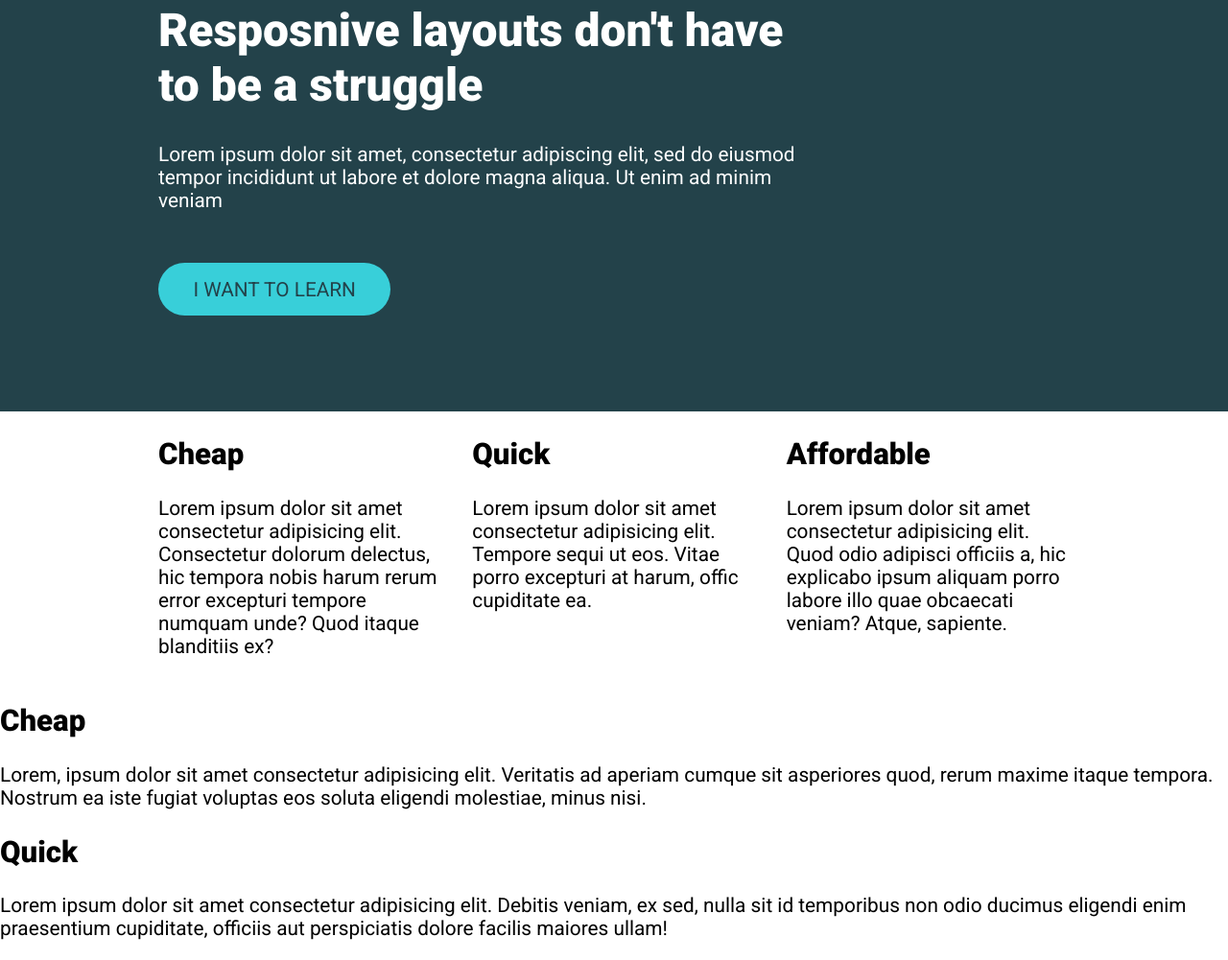
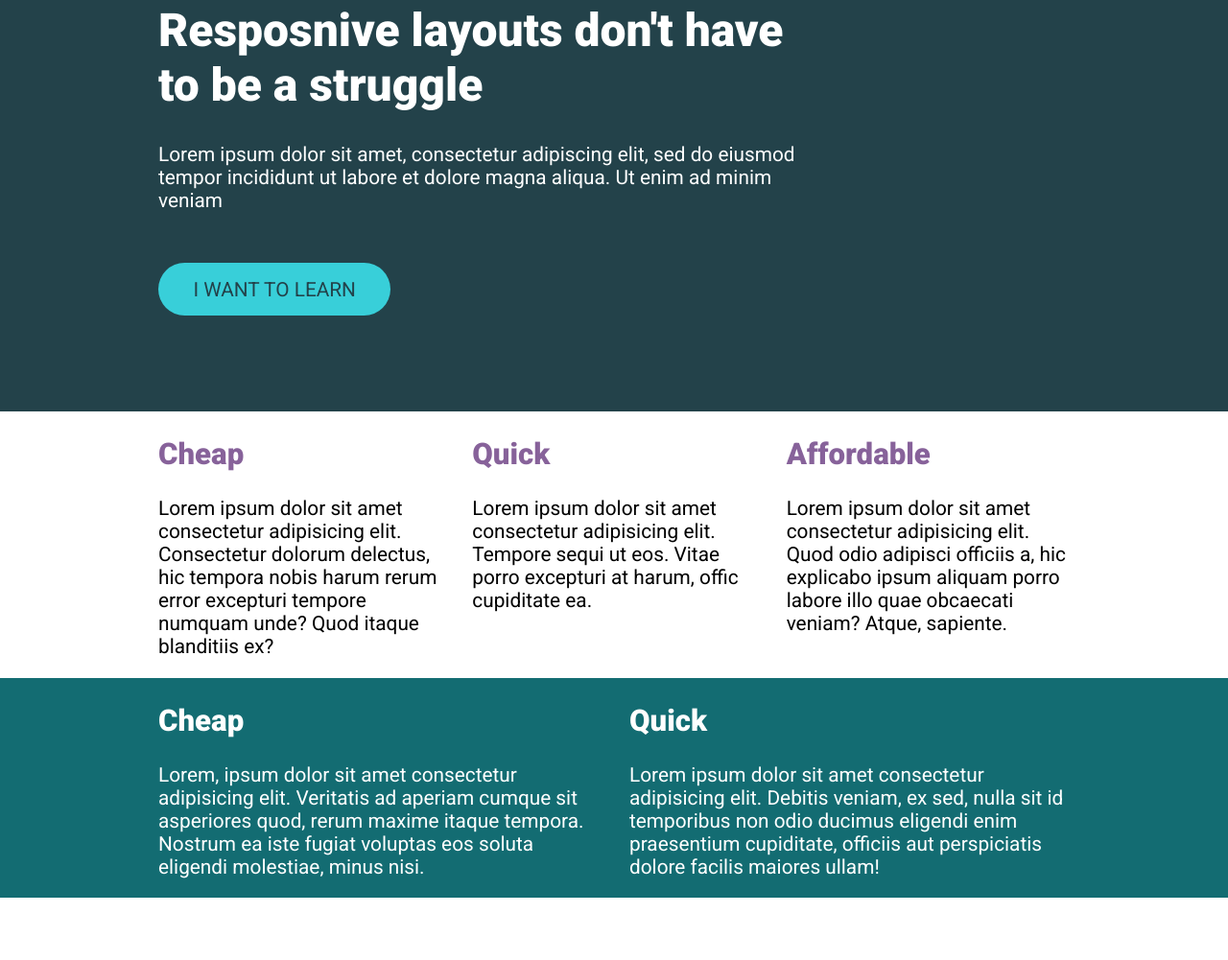
Before and after one commit to andrewteece/Challenge_3, a plain HTML site: page index.html in a window 1280 px wide. Shown: the part 129-1130 px from the top of the page at 96% size. After the commit the page ends 1065 px from the top, so only its background shows below. Drawn offline with Linux system fonts and the light colour scheme.

Commit message:
style bottom section

```diff
--- a/index.html
+++ b/index.html
@@ -1,20 +1,24 @@
 <!DOCTYPE html>
 <html lang="en">
+
 <head>
-    <meta charset="UTF-8">
-    <meta http-equiv="X-UA-Compatible" content="IE=edge">
-    <meta name="viewport" content="width=device-width, initial-scale=1.0">
+  <meta charset="UTF-8" />
+  <meta http-equiv="X-UA-Compatible" content="IE=edge" />
+  <meta name="viewport" content="width=device-width, initial-scale=1.0" />
   <title>CRL Chanllenge #3</title>
-    <link rel="stylesheet" href="styles.css">
+  <link rel="stylesheet" href="styles.css" />
 </head>
+
 <body>
   <div class="hero">
     <div class="container">
       <div class="container-text">
         <h1>Resposnive layouts don't have to be a struggle</h1>
-            <p>Lorem ipsum dolor sit amet, consectetur adipiscing elit, sed do eiusmod
-              tempor incididunt ut labore et dolore magna aliqua. Ut enim ad minim
-              veniam</p>
+        <p>
+          Lorem ipsum dolor sit amet, consectetur adipiscing elit, sed do
+          eiusmod tempor incididunt ut labore et dolore magna aliqua. Ut enim
+          ad minim veniam
+        </p>
         <a href="#" class="btn">I want to learn</a>
       </div>
     </div>
@@ -22,24 +26,53 @@
   <div class="container">
     <div class="row">
       <div class="col">
-            <h2>Cheap</h2>
-            <p>Lorem ipsum dolor sit amet consectetur adipisicing elit. Consectetur dolorum delectus, hic tempora nobis harum rerum error excepturi tempore numquam unde? Quod itaque blanditiis ex?</p>
+        <h2 class="text-accent">Cheap</h2>
+        <p>
+          Lorem ipsum dolor sit amet consectetur adipisicing elit. Consectetur
+          dolorum delectus, hic tempora nobis harum rerum error excepturi
+          tempore numquam unde? Quod itaque blanditiis ex?
+        </p>
       </div>
       <div class="col">
-            <h2>Quick</h2>
-            <p>Lorem ipsum dolor sit amet consectetur adipisicing elit. Tempore sequi ut eos. Vitae porro excepturi at harum, offic cupiditate ea.</p>
+        <h2 class="text-accent">Quick</h2>
+        <p>
+          Lorem ipsum dolor sit amet consectetur adipisicing elit. Tempore
+          sequi ut eos. Vitae porro excepturi at harum, offic cupiditate ea.
+        </p>
       </div>
       <div class="col">
-            <h2>Affordable</h2>
-            <p>Lorem ipsum dolor sit amet consectetur adipisicing elit. Quod odio adipisci officiis a, hic explicabo ipsum aliquam porro labore illo quae obcaecati veniam? Atque, sapiente.</p>
+        <h2 class="text-accent">Affordable</h2>
+        <p>
+          Lorem ipsum dolor sit amet consectetur adipisicing elit. Quod odio
+          adipisci officiis a, hic explicabo ipsum aliquam porro labore illo
+          quae obcaecati veniam? Atque, sapiente.
+        </p>
       </div>
     </div>
   </div>
   <div class="btm-container">
+    <div class="container">
+      <div class="btm-row">
+        <div class="btm-col">
           <h2>Cheap</h2>
-        <p>Lorem, ipsum dolor sit amet consectetur adipisicing elit. Veritatis ad aperiam cumque sit asperiores quod, rerum maxime itaque tempora. Nostrum ea iste fugiat voluptas eos soluta eligendi molestiae, minus nisi.</p>
+          <p>
+            Lorem, ipsum dolor sit amet consectetur adipisicing elit. Veritatis ad
+            aperiam cumque sit asperiores quod, rerum maxime itaque tempora. Nostrum
+            ea iste fugiat voluptas eos soluta eligendi molestiae, minus nisi.
+          </p>
+        </div>
+          <div class="btm-col">
             <h2>Quick</h2>
-        <p>Lorem ipsum dolor sit amet consectetur adipisicing elit. Debitis veniam, ex sed, nulla sit id temporibus non odio ducimus eligendi enim praesentium cupiditate, officiis aut perspiciatis dolore facilis maiores ullam!</p>
+            <p>
+              Lorem ipsum dolor sit amet consectetur adipisicing elit. Debitis veniam,
+              ex sed, nulla sit id temporibus non odio ducimus eligendi enim
+              praesentium cupiditate, officiis aut perspiciatis dolore facilis maiores
+              ullam!
+            </p>
+            </div>
+        </div>
+      </div>
+  </div>
     </div>
   </body>
 </html>
--- a/styles.css
+++ b/styles.css
@@ -8,7 +8,7 @@
 
 body {
   margin: 0;
-  font-family: 'Roboto', sans-serif;
+  font-family: "Roboto", sans-serif;
   font-size: 1.3rem;
 }
 
@@ -22,12 +22,14 @@ h1 {
   margin: 0 auto;
 }
 
-.row {
+.row,
+.btm-row {
   display: flex;
   gap: 2rem;
 }
 
-  .col {
+.col,
+.btm-col {
   width: 100%;
 }
 
@@ -38,18 +40,22 @@ h1 {
 .hero {
   background-color: #23424a;
   color: #fff;
-  padding: 100px 0;
+  padding: 6.25rem 0;
 }
 
 .container-text {
   width: 70%;
 }
 
+.text-accent {
+  color: #87629A;
+}
+
 .btn {
   display: inline-block;
   background-color: #38cfd9;
   margin-top: 2rem;
-  padding: .75em 1.75em;
+  padding: 0.75em 1.75em;
   border-radius: 6.25rem;
   text-decoration: none;
   text-transform: uppercase;
@@ -58,5 +64,10 @@ h1 {
 
 .btn:hover,
 .btn:focus {
-  opacity: .8;
+  opacity: 0.8;
 }
+
+.btm-container {
+  background-color: #136C72;
+  color: #fff;
+}
```
Lines whose indentation alone changed are shown as unchanged.
